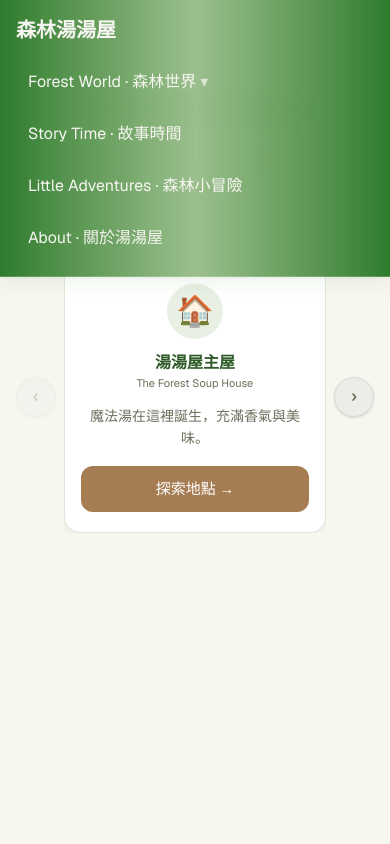
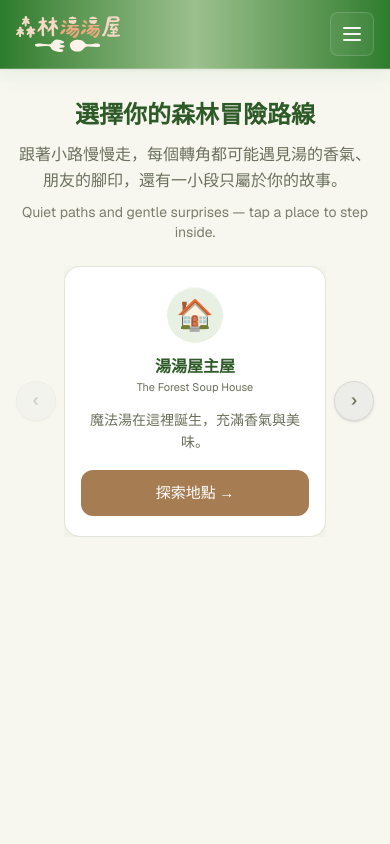
Before and after one commit to awhawha/forest-soup-house, a Next.js app: page /world in a window 390 px wide. Shown: the top 844 px of the page. Built offline with nearby package versions, Linux system fonts and the light colour scheme.

Commit message:
add logo, adjust navigation

```diff
--- a/app/globals.css
+++ b/app/globals.css
@@ -6,6 +6,11 @@
 ------------------------------------------------------------------------- */
 
 :root {
+  /* Bar height ≈ py + max(logo, nav control); + safe-area on header — keep in sync with SiteHeader */
+  --site-header-inner: 4.25rem;
+  --site-header-offset: calc(
+    var(--site-header-inner) + env(safe-area-inset-top, 0px)
+  );
   /* --- Surfaces (adv: --background, --card, --secondary, --muted, mushroom) --- */
   --paper: hsl(45 25% 96%);
   --paper-card: hsl(45 30% 98%);
@@ -186,6 +191,12 @@
   --radius-card: var(--card-radius);
 }
 
+@media (min-width: 640px) {
+  :root {
+    --site-header-inner: 4.75rem;
+  }
+}
+
 @media (prefers-color-scheme: dark) {
   :root {
     --paper: hsl(35 15% 18%);
@@ -222,7 +233,12 @@
 ------------------------------------------------------------------------- */
 
 @layer base {
+  html {
+    background-color: var(--paper);
+  }
+
   body {
+    margin: 0;
     background: var(--paper);
     color: var(--wood);
     font-family: var(--font-geist-sans), system-ui, sans-serif;
--- a/app/layout.tsx
+++ b/app/layout.tsx
@@ -44,7 +44,9 @@ export default function RootLayout({
         className={`${geistSans.variable} ${geistMono.variable} ${lora.variable} antialiased min-h-screen flex flex-col`}
       >
         <SiteHeader />
-        <main className="flex-1">{children}</main>
+        <main className="box-border min-h-0 flex-1 bg-paper pt-[var(--site-header-offset)]">
+          {children}
+        </main>
         <SiteFooter />
       </body>
     </html>
--- a/app/page.tsx
+++ b/app/page.tsx
@@ -43,21 +43,21 @@ export default function HomePage() {
     <div className="bg-paper text-wood">
       <section
         aria-label="Welcome"
-        className="relative isolate w-full min-h-[calc(100svh-4rem)]"
+        className="relative isolate w-full min-h-[calc(100svh-var(--site-header-offset))]"
       >
         <div className="absolute inset-0 z-0 overflow-hidden">
           {/* eslint-disable-next-line @next/next/no-img-element */}
           <img
             src="/images/places/forest-entrance.png"
             alt=""
-            className="h-full min-h-[calc(100svh-4rem)] w-full object-cover object-center opacity-90"
+            className="h-full min-h-[calc(100svh-var(--site-header-offset))] w-full object-cover object-center opacity-90"
           />
         </div>
         <div
           className="pointer-events-none absolute inset-0 z-[1] hero-overlay-warm"
           aria-hidden
         />
-        <div className="relative z-10 flex min-h-[calc(100svh-4rem)] flex-col items-center justify-center px-6 py-16 text-center">
+        <div className="relative z-10 flex min-h-[calc(100svh-var(--site-header-offset))] flex-col items-center justify-center px-6 py-16 text-center">
           <h1 className="font-heading opacity-0 text-4xl font-medium leading-tight text-ink-on-green drop-shadow-md sm:text-5xl md:text-6xl lg:text-7xl animate-fade-in-up">
             日常就是魔法
           </h1>
--- a/app/world/page.tsx
+++ b/app/world/page.tsx
@@ -3,7 +3,7 @@ import { locations } from "@/data/locations";
 
 export default function WorldPage() {
   return (
-    <div className="min-h-screen bg-world-page-bg text-wood">
+    <div className="-mt-[var(--site-header-offset)] min-h-screen bg-world-page-bg pt-[var(--site-header-offset)] text-wood">
       <header className="mx-auto max-w-2xl px-page-px pt-hero-pt pb-sp-6 text-center sm:px-page-px-sm sm:pt-hero-pt-sm sm:pb-sp-8">
         <h1 className="font-heading text-2xl font-bold leading-tight text-world-heading sm:text-3xl md:text-4xl">
           選擇你的森林冒險路線
--- a/components/ForestWorldDropdown.tsx
+++ b/components/ForestWorldDropdown.tsx
@@ -1,19 +1,14 @@
 "use client";
 
 import Link from "next/link";
-import { useRef } from "react";
-
-const FOREST_WORLD_LINKS: { href: string; label: string }[] = [
-  { href: "/world", label: "Forest Map · 森林地圖" },
-  { href: "/characters", label: "Forest Friends · 森林朋友" },
-  { href: "/soup-cards", label: "Soup Cards · 湯譜卡" },
-];
+import { useEffect, useRef } from "react";
+import { FOREST_WORLD_LINKS } from "@/data/siteHeaderNav";
 
 const navLinkClass =
-  "inline-flex min-h-tap-target min-w-tap-target items-center rounded-full px-sp-3 text-ink-on-green transition-[transform,colors] duration-300 ease-out hover:bg-white/10 hover:text-ink-on-green focus:outline-none focus:ring-2 focus:ring-ink-on-green/40 focus:ring-offset-2 focus:ring-offset-moss-dark";
+  "inline-flex min-h-tap-target min-w-tap-target shrink-0 items-center whitespace-nowrap rounded-full px-sp-3 text-ink-on-green transition-[transform,colors] duration-300 ease-out hover:bg-white/10 hover:text-ink-on-green focus:outline-none";
 
 const dropdownItemClass =
-  "block rounded-md px-sp-3 py-sp-2 text-sm text-wood transition-colors hover:bg-paper-section hover:text-moss focus:outline-none focus:ring-2 focus:ring-inset focus:ring-moss/30";
+  "block rounded-md px-sp-3 py-sp-2 text-sm text-wood transition-colors hover:bg-paper-section hover:text-moss focus:outline-none";
 
 /**
  * Native <details> does not close when a Next.js client navigation fires from a child link.
@@ -27,8 +22,21 @@ export function ForestWorldDropdown() {
     if (el) el.open = false;
   };
 
+  useEffect(() => {
+    const onPointerDown = (e: PointerEvent) => {
+      const el = detailsRef.current;
+      if (!el?.open) return;
+      const target = e.target;
+      if (target instanceof Node && !el.contains(target)) {
+        el.open = false;
+      }
+    };
+    document.addEventListener("pointerdown", onPointerDown);
+    return () => document.removeEventListener("pointerdown", onPointerDown);
+  }, []);
+
   return (
-    <details ref={detailsRef} className="group relative">
+    <details ref={detailsRef} className="group relative shrink-0">
       <summary
         className={`${navLinkClass} list-none cursor-pointer select-none [&::-webkit-details-marker]:hidden`}
       >
--- a/components/SiteHeader.tsx
+++ b/components/SiteHeader.tsx
@@ -1,50 +1,34 @@
 import Link from "next/link";
-import { ForestWorldDropdown } from "@/components/ForestWorldDropdown";
-
-const TOP_LEVEL_LINKS: { href: string; label: string }[] = [
-  { href: "/stories", label: "Story Time · 故事時間" },
-  { href: "/missions", label: "Little Adventures · 森林小冒險" },
-  { href: "/about", label: "About · 關於湯湯屋" },
-];
-
-/** Links — cream text, rounded hover (forest-soup-house-adventures ForestNavigation) */
-const navLinkClass =
-  "inline-flex min-h-tap-target min-w-tap-target items-center rounded-full px-sp-3 text-ink-on-green transition-[transform,colors] duration-300 ease-out hover:bg-white/10 hover:text-ink-on-green focus:outline-none focus:ring-2 focus:ring-ink-on-green/40 focus:ring-offset-2 focus:ring-offset-moss-dark";
+import { SiteHeaderNav } from "@/components/SiteHeaderNav";
 
 /**
  * Global site header — appears on every page.
- *
- * Forest World submenu is a client `<details>` that closes after a link is chosen.
+ * Below `lg`, navigation is a hamburger; `lg+` uses a single-row bar (no wrap).
  */
 export function SiteHeader() {
   return (
-    <>
     <header
-      className="fixed inset-x-0 top-0 z-50 border-b border-ink-on-green/20 bg-gradient-to-r from-moss-dark/92 via-moss-soft/88 to-moss-dark/92 shadow-[var(--shadow-paper)] backdrop-blur-md supports-[backdrop-filter]:bg-moss-dark/80"
+      className="fixed inset-x-0 top-0 z-50 border-b border-ink-on-green/20 bg-gradient-to-r from-moss-dark/92 via-moss-soft/88 to-moss-dark/92 pt-[env(safe-area-inset-top,0px)] shadow-[var(--shadow-paper)] backdrop-blur-md supports-[backdrop-filter]:bg-moss-dark/80"
       role="banner"
     >
-      <div className="mx-auto flex max-w-5xl flex-col gap-gap-inline px-page-px py-sp-4 sm:flex-row sm:items-center sm:justify-between sm:px-page-px-sm">
+      <div className="relative mx-auto flex max-w-7xl flex-row items-center justify-between gap-4 px-page-px py-sp-3 sm:px-page-px-sm sm:py-sp-4">
         <Link
           href="/"
-          className="font-heading text-xl font-bold text-ink-on-green transition-[transform,colors] duration-300 ease-out hover:scale-[1.02] hover:text-ink-on-green focus:outline-none focus:ring-2 focus:ring-ink-on-green/40 focus:ring-offset-2 focus:ring-offset-moss-dark"
+          className="font-heading inline-flex shrink-0 items-center gap-sp-2 text-xl font-bold text-ink-on-green transition-[transform,colors] duration-300 ease-out hover:scale-[1.02] hover:text-ink-on-green focus:outline-none"
         >
-          森林湯湯屋
+          {/* eslint-disable-next-line @next/next/no-img-element -- SVG is wide (~2.9:1); height-only + w-auto avoids square letterboxing */}
+          <img
+            src="/images/logo.svg"
+            alt=""
+            width={207}
+            height={71}
+            className="h-9 w-auto max-h-10 shrink-0 object-contain object-left sm:h-10 sm:max-h-11 md:h-11"
+            aria-hidden
+          />
         </Link>
-        <nav
-          aria-label="Main navigation"
-          className="flex flex-wrap items-center gap-x-card-gap-sm gap-y-sp-2"
-        >
-          <ForestWorldDropdown />
 
-          {TOP_LEVEL_LINKS.map(({ href, label }) => (
-            <Link key={href} href={href} className={navLinkClass}>
-              {label}
-            </Link>
-          ))}
-        </nav>
+        <SiteHeaderNav />
       </div>
     </header>
-    <div className="h-16 shrink-0" aria-hidden />
-    </>
   );
 }
--- /dev/null
+++ b/components/SiteHeaderNav.tsx
@@ -0,0 +1,160 @@
+"use client";
+
+import Link from "next/link";
+import { useCallback, useEffect, useId, useState } from "react";
+import {
+  FOREST_WORLD_LINKS,
+  TOP_LEVEL_NAV_LINKS,
+} from "@/data/siteHeaderNav";
+import { ForestWorldDropdown } from "@/components/ForestWorldDropdown";
+
+const navLinkClass =
+  "inline-flex shrink-0 items-center justify-center whitespace-nowrap rounded-full px-sp-3 text-ink-on-green transition-[transform,colors] duration-300 ease-out hover:bg-white/10 hover:text-ink-on-green focus:outline-none min-h-tap-target";
+
+const mobileLinkClass =
+  "block rounded-lg px-sp-4 py-sp-3 text-base font-medium text-ink-on-green transition-colors hover:bg-white/10 focus:outline-none";
+
+const mobileSubLinkClass =
+  "block rounded-lg py-sp-2 pl-sp-8 pr-sp-4 text-sm text-ink-on-green/90 transition-colors hover:bg-white/10";
+
+/**
+ * Desktop (lg+): single-row nav, nowrap + horizontal scroll fallback.
+ * Below lg: hamburger opens a full-bleed panel under the header.
+ */
+export function SiteHeaderNav() {
+  const [open, setOpen] = useState(false);
+  const panelId = useId();
+
+  const close = useCallback(() => setOpen(false), []);
+
+  useEffect(() => {
+    if (!open) return;
+    const onKey = (e: KeyboardEvent) => {
+      if (e.key === "Escape") close();
+    };
+    window.addEventListener("keydown", onKey);
+    return () => window.removeEventListener("keydown", onKey);
+  }, [open, close]);
+
+  useEffect(() => {
+    if (open) {
+      document.body.style.overflow = "hidden";
+    } else {
+      document.body.style.overflow = "";
+    }
+    return () => {
+      document.body.style.overflow = "";
+    };
+  }, [open]);
+
+  return (
+    <div className="relative flex min-w-0 flex-1 items-center justify-end">
+      <nav
+        className="hidden min-w-0 flex-1 flex-nowrap items-center gap-x-card-gap-sm lg:flex"
+        aria-label="Main navigation"
+      >
+        {/* Dropdown must not sit inside overflow-x-auto or the panel is clipped */}
+        <ForestWorldDropdown />
+        <div className="flex min-w-0 flex-1 flex-nowrap items-center justify-end gap-x-card-gap-sm overflow-x-auto scrollbar-hide">
+          {TOP_LEVEL_NAV_LINKS.map(({ href, label }) => (
+            <Link key={href} href={href} className={navLinkClass}>
+              {label}
+            </Link>
+          ))}
+        </div>
+      </nav>
+
+      <button
+        type="button"
+        className="inline-flex h-11 w-11 shrink-0 items-center justify-center rounded-lg border border-white/15 bg-white/5 text-ink-on-green transition-colors hover:bg-white/10 focus:outline-none lg:hidden"
+        aria-expanded={open}
+        aria-controls={panelId}
+        onClick={() => setOpen((v) => !v)}
+      >
+        <span className="sr-only">{open ? "關閉選單" : "開啟選單"}</span>
+        {open ? <IconClose /> : <IconMenu />}
+      </button>
+
+      {open ? (
+        <div
+          id={panelId}
+          className="absolute left-1/2 top-full z-50 mt-0 w-screen max-w-[100vw] -translate-x-1/2 border-b border-white/10 bg-gradient-to-b from-moss-dark/98 to-moss-dark shadow-lg lg:hidden"
+        >
+          <nav
+            className="mx-auto max-h-[min(70vh,calc(100dvh-5rem))] max-w-5xl overflow-y-auto px-page-px py-sp-4 sm:px-page-px-sm"
+            aria-label="手機選單"
+          >
+            <p className="mb-sp-2 px-sp-4 text-xs font-medium uppercase tracking-wide text-ink-on-green/60">
+              Forest World · 森林世界
+            </p>
+            <ul className="space-y-0.5" role="list">
+              {FOREST_WORLD_LINKS.map(({ href, label }) => (
+                <li key={href}>
+                  <Link
+                    href={href}
+                    className={mobileSubLinkClass}
+                    onClick={close}
+                  >
+                    {label}
+                  </Link>
+                </li>
+              ))}
+            </ul>
+
+            <div
+              className="my-sp-4 h-px bg-white/15"
+              role="separator"
+              aria-hidden
+            />
+
+            <ul className="space-y-1" role="list">
+              {TOP_LEVEL_NAV_LINKS.map(({ href, label }) => (
+                <li key={href}>
+                  <Link href={href} className={mobileLinkClass} onClick={close}>
+                    {label}
+                  </Link>
+                </li>
+              ))}
+            </ul>
+          </nav>
+        </div>
+      ) : null}
+    </div>
+  );
+}
+
+function IconMenu() {
+  return (
+    <svg
+      xmlns="http://www.w3.org/2000/svg"
+      width={24}
+      height={24}
+      viewBox="0 0 24 24"
+      fill="none"
+      stroke="currentColor"
+      strokeWidth={2}
+      strokeLinecap="round"
+      aria-hidden
+    >
+      <path d="M4 6h16M4 12h16M4 18h16" />
+    </svg>
+  );
+}
+
+function IconClose() {
+  return (
+    <svg
+      xmlns="http://www.w3.org/2000/svg"
+      width={24}
+      height={24}
+      viewBox="0 0 24 24"
+      fill="none"
+      stroke="currentColor"
+      strokeWidth={2}
+      strokeLinecap="round"
+      aria-hidden
+    >
+      <path d="M18 6 6 18M6 6l12 12" />
+    </svg>
+  );
+}
--- /dev/null
+++ b/data/siteHeaderNav.ts
@@ -0,0 +1,13 @@
+/** Main site header — Forest World + top-level links (desktop dropdown + mobile drawer). */
+
+export const FOREST_WORLD_LINKS: { href: string; label: string }[] = [
+  { href: "/world", label: "Forest Map · 森林地圖" },
+  { href: "/characters", label: "Forest Friends · 森林朋友" },
+  { href: "/soup-cards", label: "Soup Cards · 湯譜卡" },
+];
+
+export const TOP_LEVEL_NAV_LINKS: { href: string; label: string }[] = [
+  { href: "/stories", label: "Story Time · 故事時間" },
+  { href: "/missions", label: "Little Adventures · 森林小冒險" },
+  { href: "/about", label: "About · 關於湯湯屋" },
+];
```
Also changed, not shown: public/images/logo-1.svg (added), public/images/logo.svg (added).
